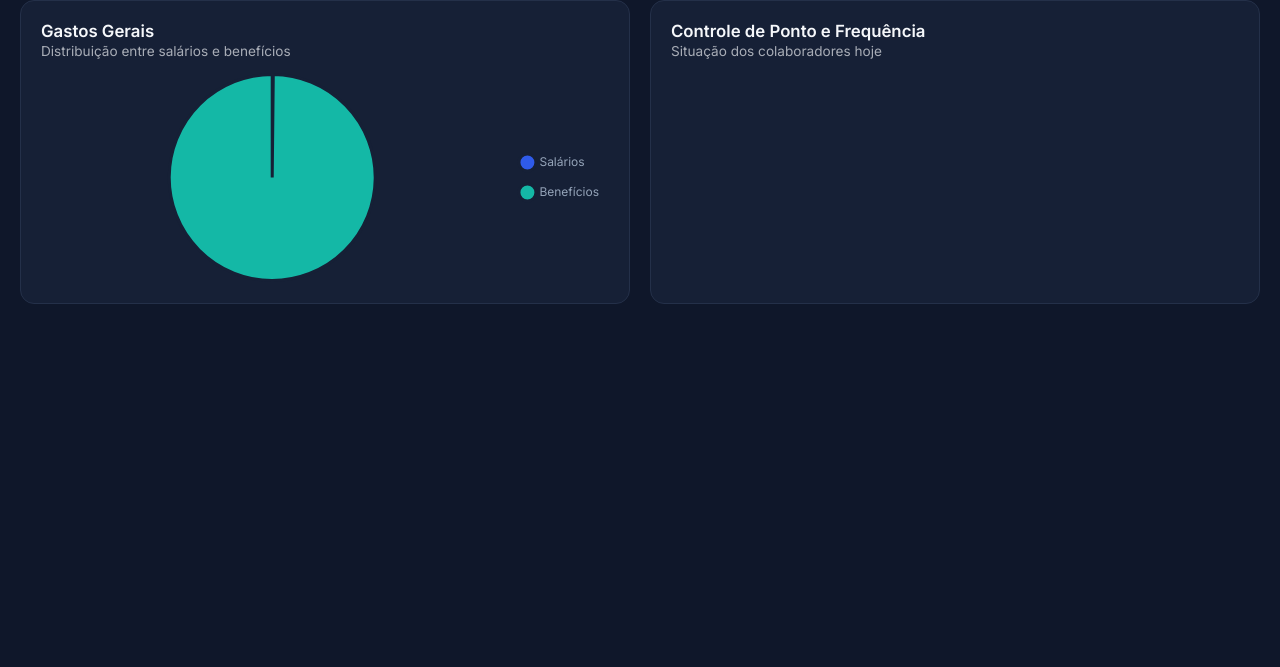
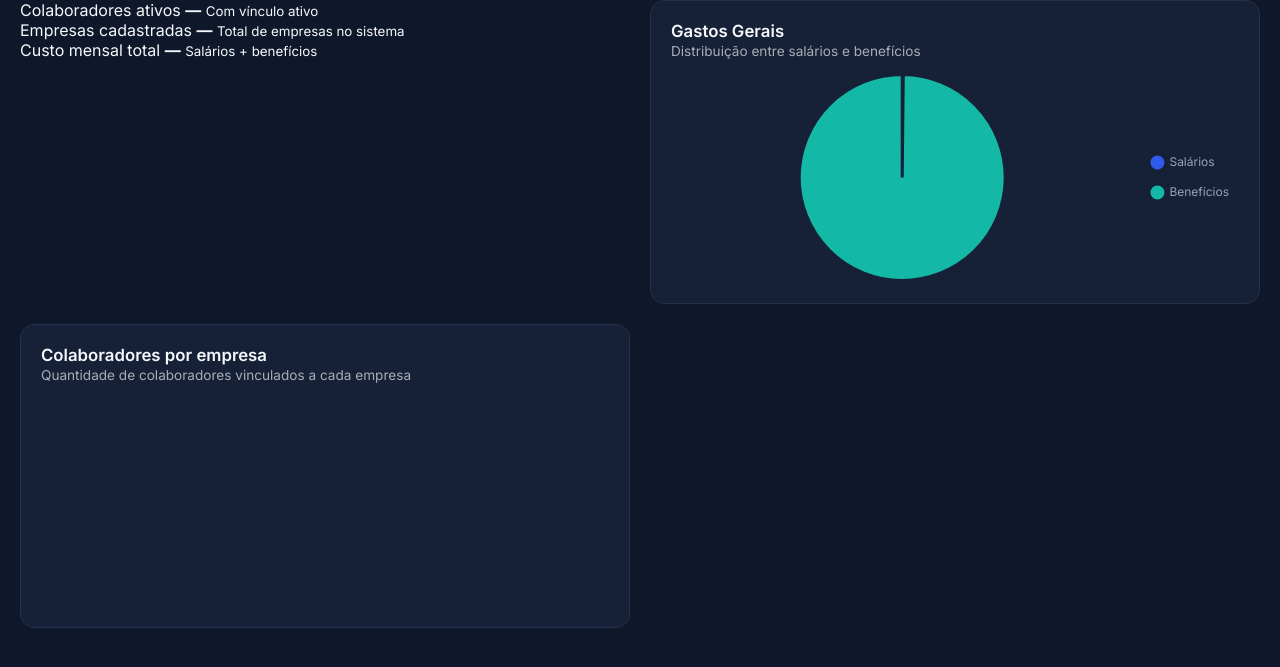
Before and after one commit to Davi-Profeta/Human-Resources-Management, a PHP site: page /pages/dashboard.php in a window 1280 px wide. Shown: the part 120-787 px from the top of the page. Run offline with PHP 8.4, Linux system fonts and the light colour scheme; data comes from the database, SQL or seed files in the repository; tables that the repository leaves empty hold one stand-in row (values such as "Sample post"); a map, chart or similar area stays blank.

Commit message:
Enhance dashboard with KPI indicators and new sections
Added KPI indicators section and updated collaborators card.

```diff
--- a/rhUpdate/public/pages/dashboard.php
+++ b/rhUpdate/public/pages/dashboard.php
@@ -38,10 +38,33 @@
 
             </div>
 
+
         </header>
 
 
         <main>
+
+            <section class="indicadoresKpi" aria-label="Indicadores principais">
+
+                <article class="indicadorCard">
+                    <span>Colaboradores ativos</span>
+                    <strong id="kpiColaboradoresAtivos">—</strong>
+                    <small>Com vínculo ativo</small>
+                </article>
+
+                <article class="indicadorCard">
+                    <span>Empresas cadastradas</span>
+                    <strong id="kpiEmpresasCadastradas">—</strong>
+                    <small>Total de empresas no sistema</small>
+                </article>
+
+                <article class="indicadorCard">
+                    <span>Custo mensal total</span>
+                    <strong id="kpiCustoMensal">—</strong>
+                    <small>Salários + benefícios</small>
+                </article>
+
+            </section>
 
             <section class="card gastosGerais">
 
@@ -56,15 +79,18 @@
 
             </section>
 
-            <section class="card controlePonto">
+            <section class="card colaboradoresEmpresa">
 
                 <div class="cardTopo">
-                    <h3>Controle de Ponto e Frequência</h3>
-                    <p>Situação dos colaboradores hoje</p>
+                    <h3>Colaboradores por empresa</h3>
+                    <p>Quantidade de colaboradores vinculados a cada empresa</p>
                 </div>
 
                 <div class="grafico">
-                    <canvas id="graficoPonto"></canvas>
+                    <canvas id="graficoColaboradoresEmpresa"></canvas>
+                    <p id="avisoGraficoEmpresa" class="mensagemGrafico" hidden>
+                        A API precisa retornar o nome da empresa de cada colaborador.
+                    </p>
                 </div>
 
             </section>
```
